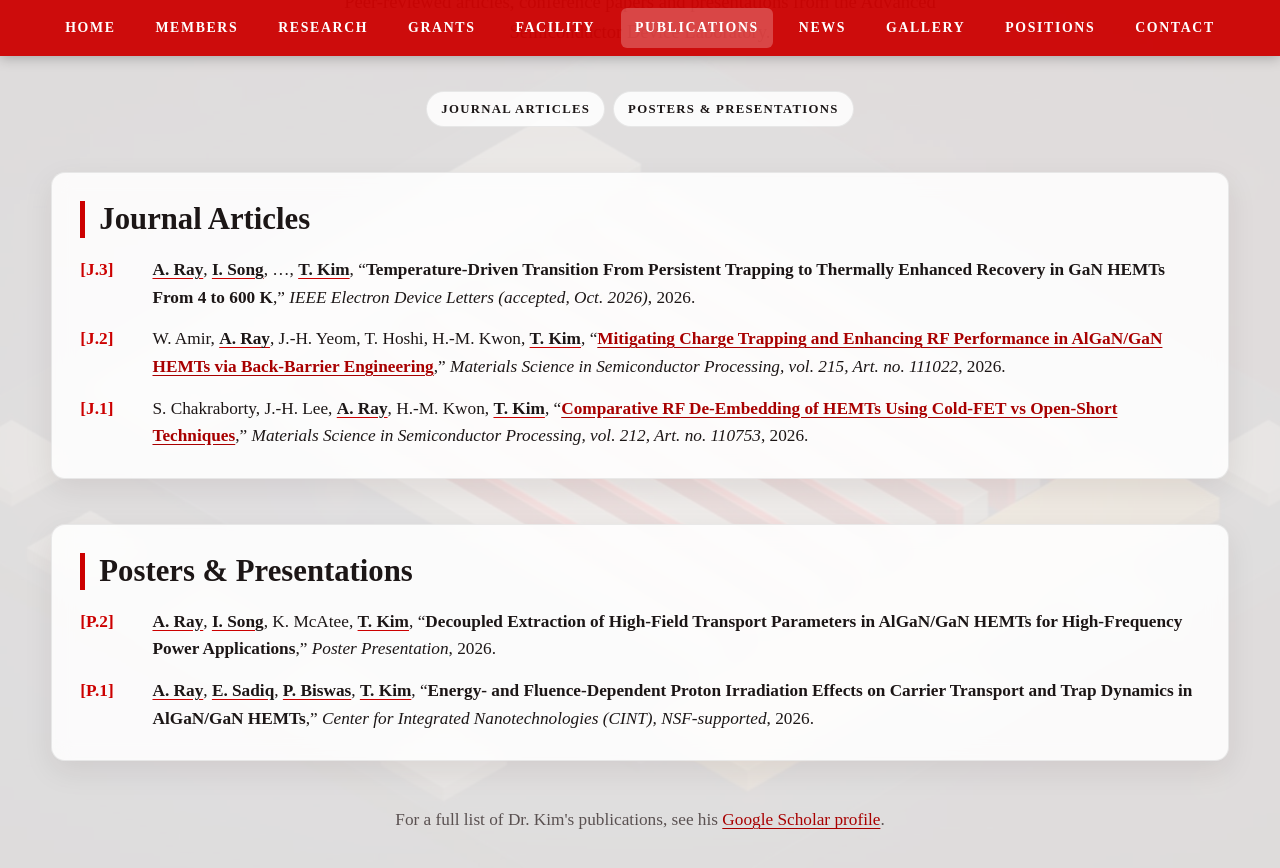
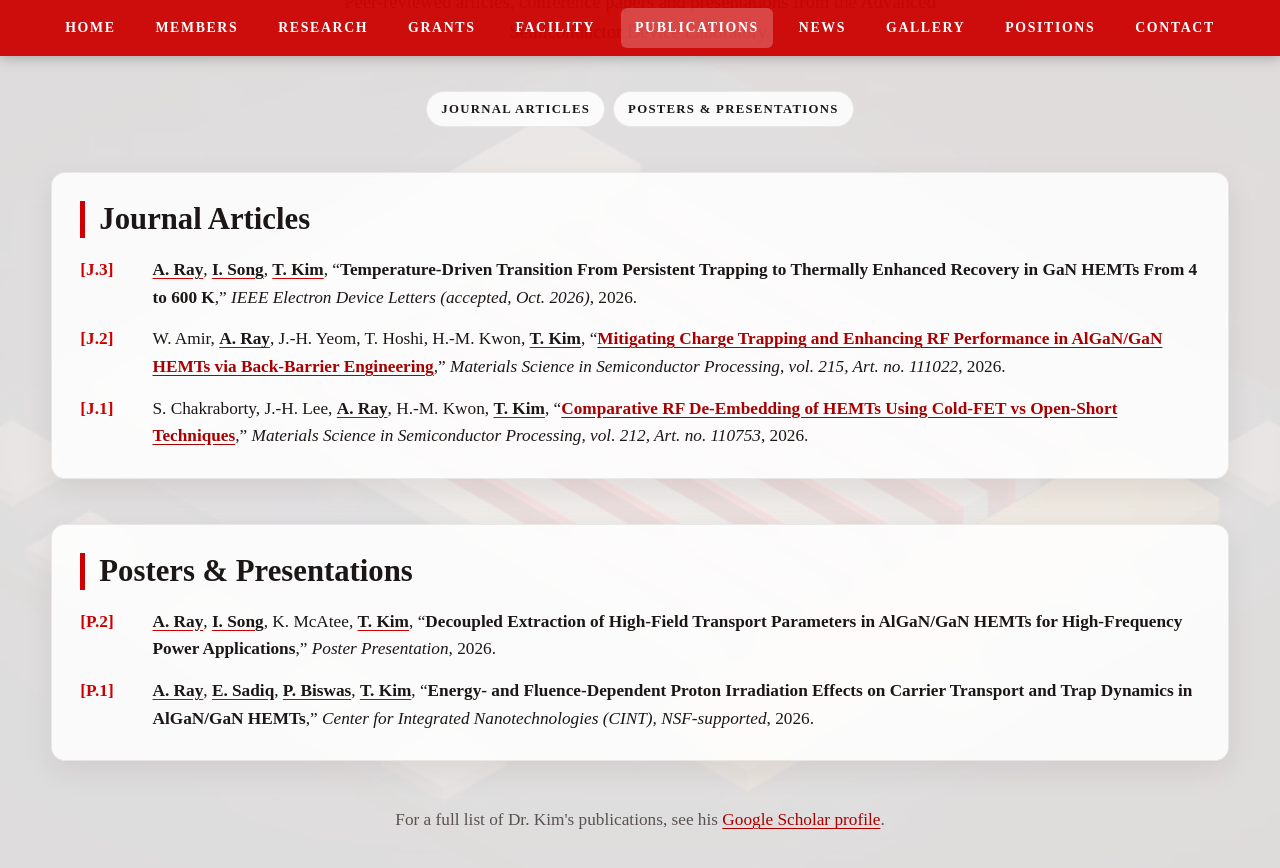
Before and after one commit to asdl-ttu/asdl-ttu.github.io, a Jekyll site: the page built from publications.html, in a window 1280 px wide and 900 px high, scrolled down 360 px. Shown: the top 868 px of the window. Built offline with Jekyll 4.4.1, drawn with Linux system fonts in a browser that asks for light colours.

```diff
--- a/_data/publications.yml
+++ b/_data/publications.yml
@@ -14,7 +14,7 @@ highlight:
 
 list:
   - title: Temperature-Driven Transition From Persistent Trapping to Thermally Enhanced Recovery in GaN HEMTs From 4 to 600 K
-    authors: A. Ray, I. Song, …, T. Kim
+    authors: A. Ray, I. Song, T. Kim
     venue: IEEE Electron Device Letters (accepted, Oct. 2026)
     year: 2026
     type: Journal
```
